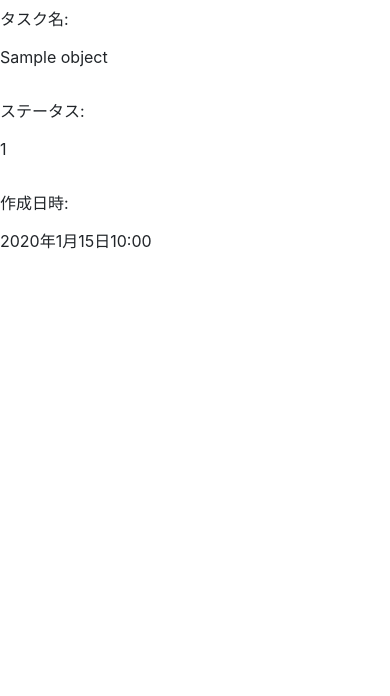
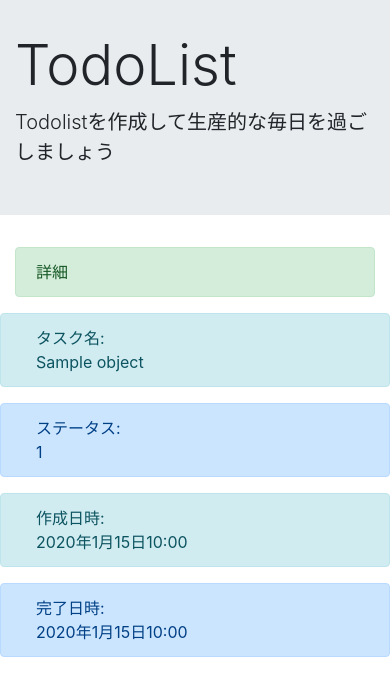
Before and after one commit to ryosuke2012/taskmanagement, a Django app: template templates/detail.html in a window 390 px wide. Shown: the top 696 px of the page. Run offline with Django 4.2, Linux system fonts and the light colour scheme; the template is opened without the code that fills it: most values are stand-ins (such as "Sample title", 1, 10 or a date in 2020); some libraries are stand-ins or nearby versions.

Commit message:
base.htmlの作成と見た目の調整

```diff
--- /dev/null
+++ b/templates/base.html
@@ -0,0 +1,34 @@
+<!doctype html>
+<html lang="ja">
+  <head>
+    <!-- Required meta tags -->
+    <meta charset="utf-8">
+    <meta name="viewport" content="width=device-width, initial-scale=1, shrink-to-fit=no">
+
+    <!-- Bootstrap CSS -->
+    <link rel="stylesheet" href="https://stackpath.bootstrapcdn.com/bootstrap/4.5.0/css/bootstrap.min.css" integrity="sha384-9aIt2nRpC12Uk9gS9baDl411NQApFmC26EwAOH8WgZl5MYYxFfc+NcPb1dKGj7Sk" crossorigin="anonymous">
+
+    <title>
+      {% block title %}
+      {% endblock title %}
+    </title>
+  </head>
+  <body>
+    <div class="jumbotron jumbotron-fluid">
+      <div class="container">
+        <h1 class="display-4">TodoList</h1>
+        <p class="lead">Todolistを作成して生産的な毎日を過ごしましょう</p>
+      </div>
+    </div>
+    <div class="container">
+      <div class="alert alert-success" role="alert">
+        {% block header %}
+        {% endblock header %}
+      </div>
+      <div>
+        {% block content %}
+        {% endblock content %}
+      </div>
+    </div>
+  </body>
+</html>
--- a/templates/detail.html
+++ b/templates/detail.html
@@ -1,33 +1,44 @@
-<!doctype html>
-<html lang="ja">
-  <head>
-    <!-- Required meta tags -->
-    <meta charset="utf-8">
-    <meta name="viewport" content="width=device-width, initial-scale=1, shrink-to-fit=no">
+{% extends 'base.html' %}
 
-    <!-- Bootstrap CSS -->
-    <link rel="stylesheet" href="https://stackpath.bootstrapcdn.com/bootstrap/4.5.0/css/bootstrap.min.css" integrity="sha384-9aIt2nRpC12Uk9gS9baDl411NQApFmC26EwAOH8WgZl5MYYxFfc+NcPb1dKGj7Sk" crossorigin="anonymous">
+{% block title %}
+detail
+{% endblock title %}
 
-    <title>Hello, world!</title>
-  </head>
-  <body>
-    <div class="form-group row">
-      <label for="staticTaskname" class="col-sm-2 col-form-label">タスク名:</label>
-      <div class="col-sm-10">
-        <input type="text" readonly class="form-control-plaintext" id="staticEmail" value="{{ object.task_name }}">
+{% block header %}
+詳細
+{% endblock header %}
+
+{% block content %}
+<div class="row alert alert-info">
+  <div class="col-md-2">
+    タスク名:
+  </div>
+  <div class="col-md-2">
+    {{ object.task_name }}
   </div>
 </div>
-    <div class="form-group row">
-      <label for="staticStatus" class="col-sm-2 col-form-label">ステータス:</label>
-      <div class="col-sm-10">
-        <input type="text" readonly class="form-control-plaintext" id="staticEmail" value="{{ object.status_id }}">
+<div class="row alert alert-primary">
+  <div class="col-md-2">
+    ステータス:
+  </div>
+  <div class="col-md-2">
+    {{ object.status_id }}
   </div>
 </div>
-    <div class="form-group row">
-      <label for="staticStartdate" class="col-sm-2 col-form-label">作成日時:</label>
-      <div class="col-sm-10">
-        <input type="text" readonly class="form-control-plaintext" id="staticEmail" value="{{ object.start_date }}">
+<div class="row alert alert-info">
+  <div class="col-md-2">
+    作成日時:
+  </div>
+  <div class="col-md-2">
+    {{ object.start_date }}
   </div>
 </div>
-  </body>
-</html>
+<div class="row alert alert-primary">
+  <div class="col-md-2">
+    完了日時:
+  </div>
+  <div class="col-md-2">
+    {{ object.end_date }}
+  </div>
+</div>
+{% endblock content %}
```
Also changed, not shown: templates/list.html (+18 -5 lines). Lines whose indentation alone changed are shown as unchanged.
